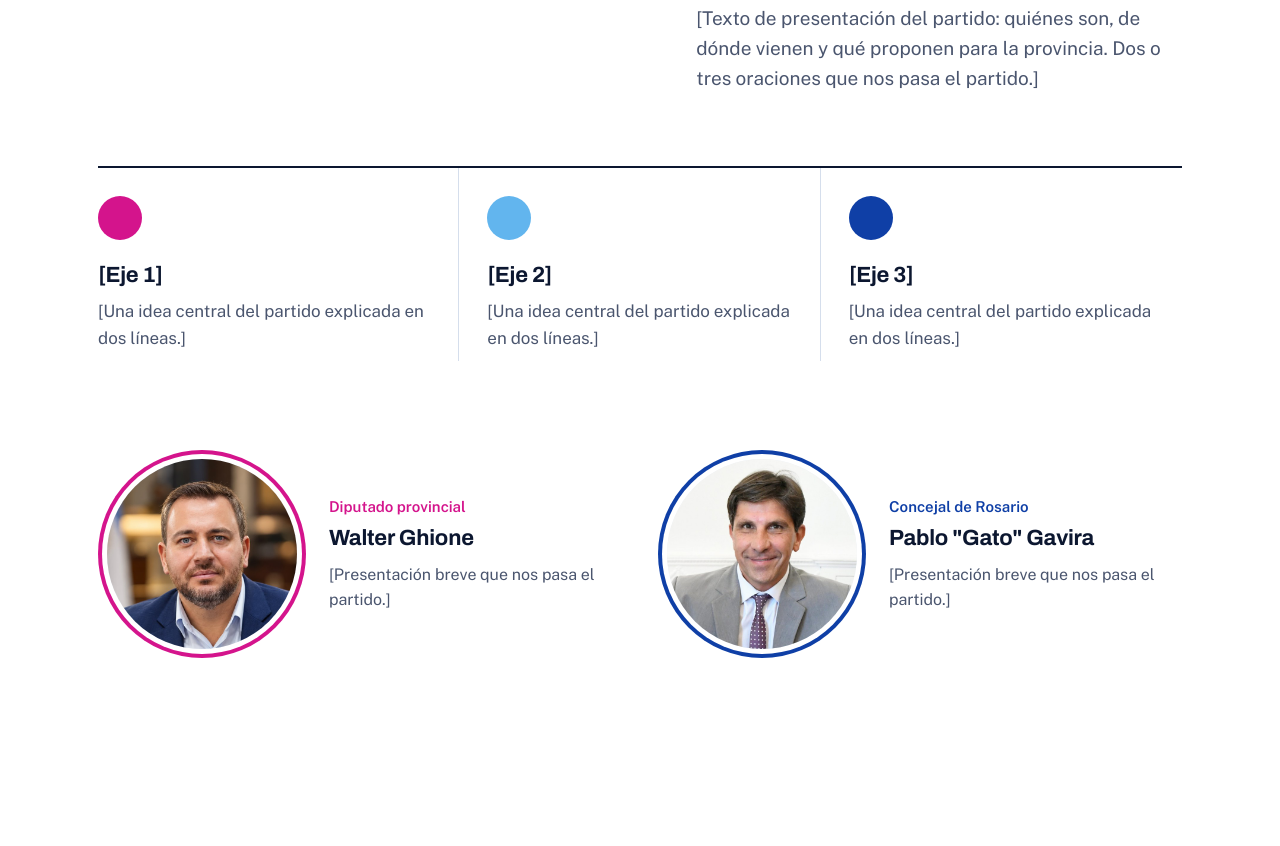
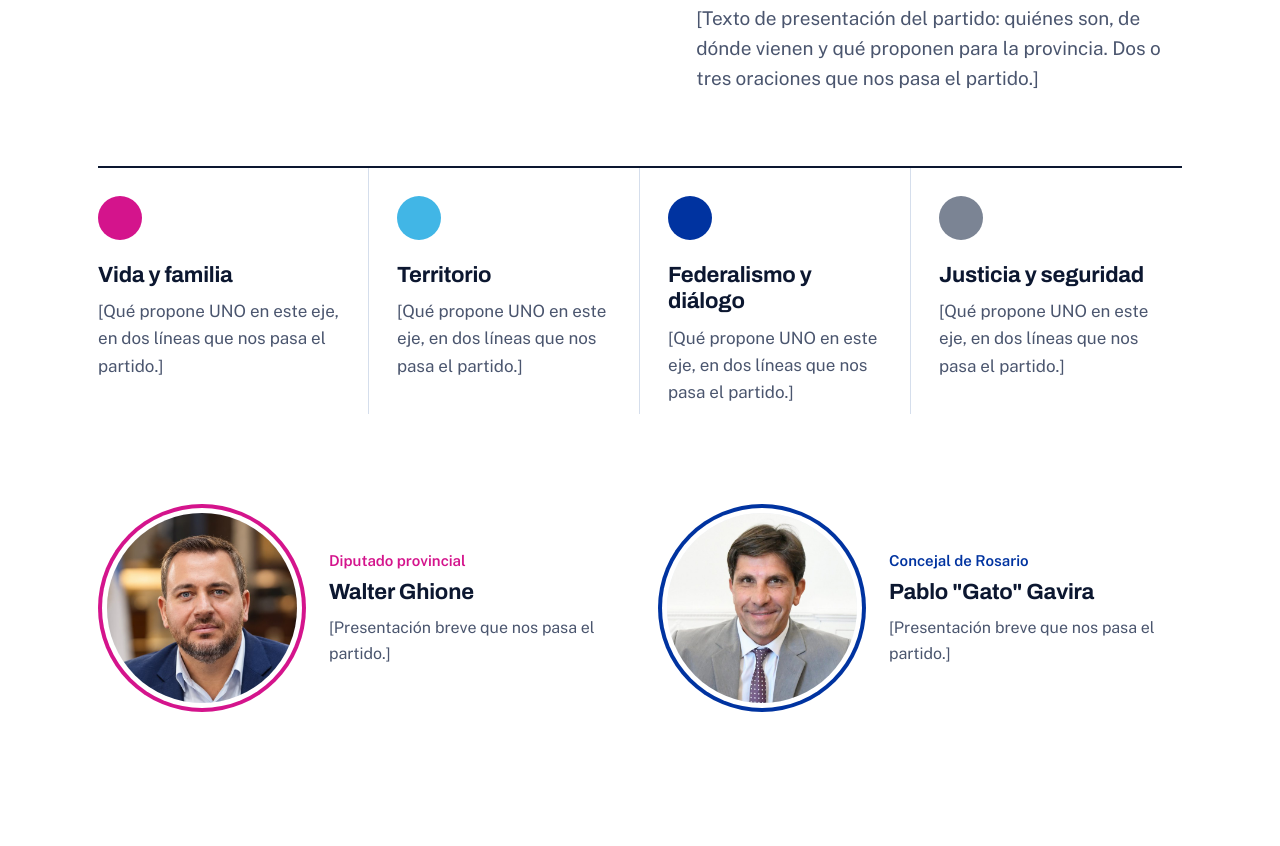
Before and after one commit to nlattuca-creator/uno-maqueta, a plain HTML site: page index.html in a window 1280 px wide. Shown: the part 1094-1940 px from the top of the page. Drawn offline with nearby package versions, Linux system fonts and the light colour scheme.

Commit message:
Aplica el manual de estilo: colores de marca, cuatro ejes de valores y formulario sin pregunta
Co-Authored-By: Claude Fable 5.2 <noreply@anthropic.com>

```diff
--- a/index.html
+++ b/index.html
@@ -13,8 +13,8 @@
 <style>
 :root{
   --noche:#06143a;      /* fondo de portada */
-  --azul:#0f3fa6;       /* círculo O */
-  --cielo:#62b5ee;      /* círculo N */
+  --azul:#0033a0;       /* círculo O */
+  --cielo:#41b6e6;      /* círculo N */
   --magenta:#d4148c;    /* círculo U y "Santa Fe" */
   --tinta:#0c1730;
   --gris:#4a556e;
@@ -111,7 +111,7 @@ p{margin:0}
 @media(max-width:820px){.sec-cab{grid-template-columns:1fr}}
 
 /* quiénes somos */
-.somos{display:grid;grid-template-columns:repeat(3,1fr);gap:0;border-top:2px solid var(--tinta)}
+.somos{display:grid;grid-template-columns:repeat(4,1fr);gap:0;border-top:2px solid var(--tinta)}
 .somos article{padding:28px 28px 8px 0;border-right:1px solid var(--linea)}
 .somos article+article{padding-left:28px}
 .somos article:last-child{border-right:0}
@@ -119,6 +119,7 @@ p{margin:0}
 .somos article:nth-child(1) .bola{background:var(--magenta)}
 .somos article:nth-child(2) .bola{background:var(--cielo)}
 .somos article:nth-child(3) .bola{background:var(--azul)}
+.somos article:nth-child(4) .bola{background:#7b8494}
 .somos p{color:var(--gris);margin-top:10px}
 @media(max-width:820px){.somos{grid-template-columns:1fr}.somos article,.somos article+article{padding:24px 0;border-right:0;border-bottom:1px solid var(--linea)}}
 
@@ -166,7 +167,7 @@ form.ficha{background:#fff;border-radius:10px;padding:clamp(22px,3vw,36px);borde
 .campo{display:block;margin-bottom:16px}
 .campo>span,.grupo>legend{display:block;font-weight:600;font-size:15px;margin-bottom:6px;padding:0}
 .campo input,.campo select{width:100%;min-height:50px;padding:0 14px;border:1.5px solid var(--linea);border-radius:8px;font:500 16px var(--txt);color:var(--tinta);background:#fff;transition:border-color .2s,box-shadow .2s}
-.campo input:focus,.campo select:focus{outline:0;border-color:var(--azul);box-shadow:0 0 0 4px rgba(15,63,166,.14)}
+.campo input:focus,.campo select:focus{outline:0;border-color:var(--azul);box-shadow:0 0 0 4px rgba(0,51,160,.14)}
 .campo input.mal{border-color:#c0182d}
 .error,.campo>span.error{color:#c0182d;font-size:14px;font-weight:500;margin:5px 0 0;display:none}
 .campo input.mal+span.error{display:block}
@@ -322,9 +323,10 @@ td .btn{margin-right:6px}
       <p>[Texto de presentación del partido: quiénes son, de dónde vienen y qué proponen para la provincia. Dos o tres oraciones que nos pasa el partido.]</p>
     </div>
     <div class="somos">
-      <article><div class="bola"></div><h3>[Eje 1]</h3><p>[Una idea central del partido explicada en dos líneas.]</p></article>
-      <article><div class="bola"></div><h3>[Eje 2]</h3><p>[Una idea central del partido explicada en dos líneas.]</p></article>
-      <article><div class="bola"></div><h3>[Eje 3]</h3><p>[Una idea central del partido explicada en dos líneas.]</p></article>
+      <article><div class="bola"></div><h3>Vida y familia</h3><p>[Qué propone UNO en este eje, en dos líneas que nos pasa el partido.]</p></article>
+      <article><div class="bola"></div><h3>Territorio</h3><p>[Qué propone UNO en este eje, en dos líneas que nos pasa el partido.]</p></article>
+      <article><div class="bola"></div><h3>Federalismo y diálogo</h3><p>[Qué propone UNO en este eje, en dos líneas que nos pasa el partido.]</p></article>
+      <article><div class="bola"></div><h3>Justicia y seguridad</h3><p>[Qué propone UNO en este eje, en dos líneas que nos pasa el partido.]</p></article>
     </div>
     <div class="refs" id="refs"></div>
   </div>
@@ -383,7 +385,7 @@ td .btn{margin-right:6px}
         </div>
         <label class="campo"><span>Mail</span><input name="mail" type="email" autocomplete="email" required><span class="error">Revisá el mail: le falta algo.</span></label>
         <fieldset class="grupo">
-          <legend>¿Cómo te gustaría participar?</legend>
+          <legend>Elegí cómo querés participar</legend>
           <div class="chips" id="chips"></div>
         </fieldset>
         <label class="acepto"><input type="checkbox" name="acepto" required><span>Acepto que UNO Santa Fe use estos datos para contactarme. Puedo pedir que los borren cuando quiera.</span></label>
@@ -523,7 +525,7 @@ var ACTS_INI = [
 var MESES = ['enero','febrero','marzo','abril','mayo','junio','julio','agosto','septiembre','octubre','noviembre','diciembre'];
 var DIAS = ['domingo','lunes','martes','miércoles','jueves','viernes','sábado'];
 function $(id){ return document.getElementById(id); }
-var VER = '1795541626';
+var VER = '1795637705';
 function arch(u){ return esc(u) + (VER ? '?v=' + VER : ''); }
 function esc(s){ return String(s == null ? '' : s).replace(/[&<>"']/g, function(c){ return {'&':'&amp;','<':'&lt;','>':'&gt;','"':'&quot;',"'":'&#39;'}[c]; }); }
 function leer(k, def){ try { var v = localStorage.getItem(k); return v ? JSON.parse(v) : def; } catch(e){ return def; } }
@@ -539,7 +541,7 @@ var suscriptos = leer('uno_news', []);
 /* ---------- portada: puntos que se juntan en U N O ---------- */
 (function(){
   var cv = $('puntos'), cx = cv.getContext('2d'), W, H, dpr, pts = [], discos = [], t0 = 0, DUR = 2600;
-  var COL = ['#d4148c', '#62b5ee', '#0f3fa6'], LET = ['U','N','O'];
+  var COL = ['#d4148c', '#41b6e6', '#0033a0'], LET = ['U','N','O'];
   function medir(){
     dpr = Math.min(window.devicePixelRatio || 1, 2);
     W = cv.clientWidth; H = cv.clientHeight;
```
